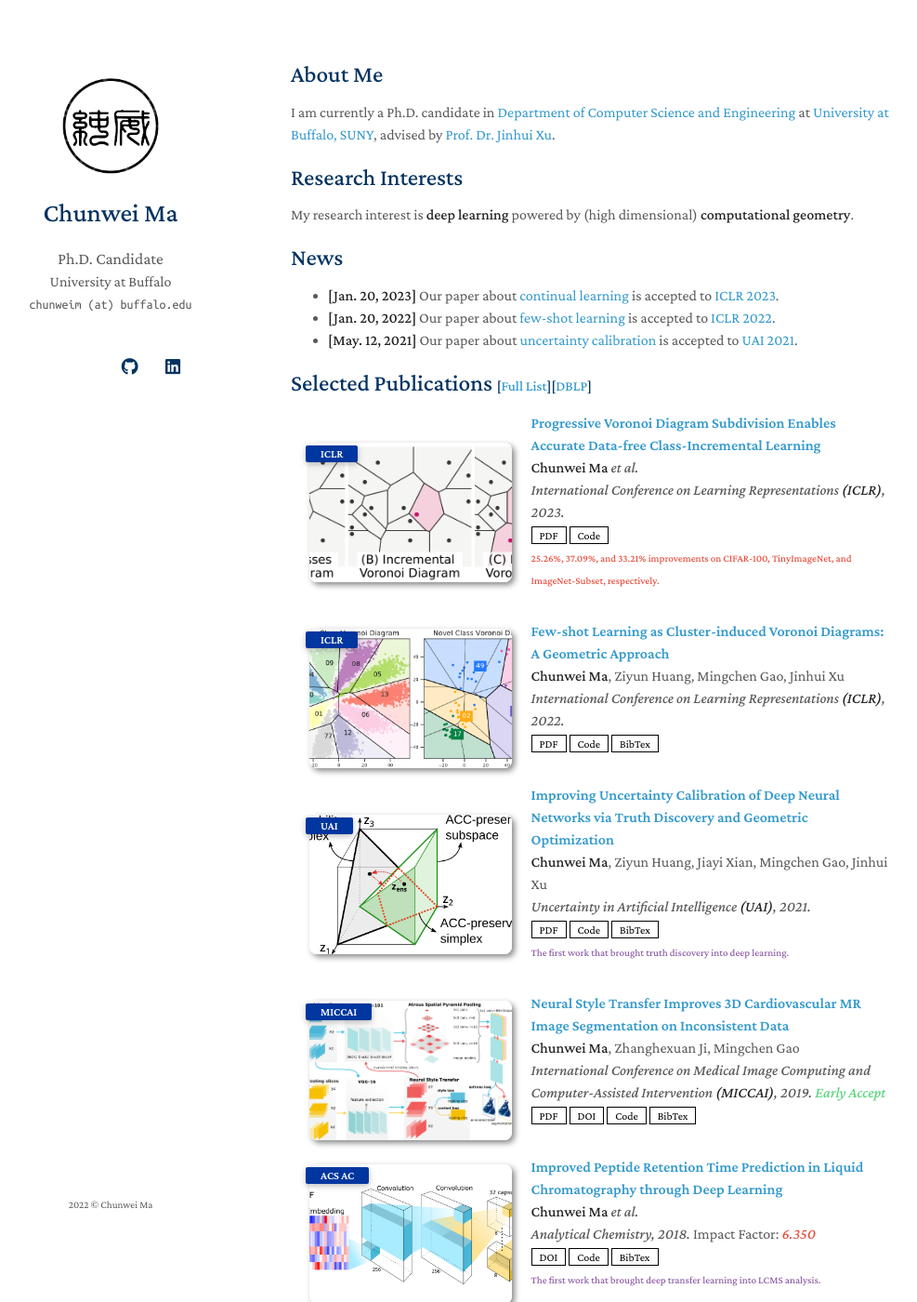
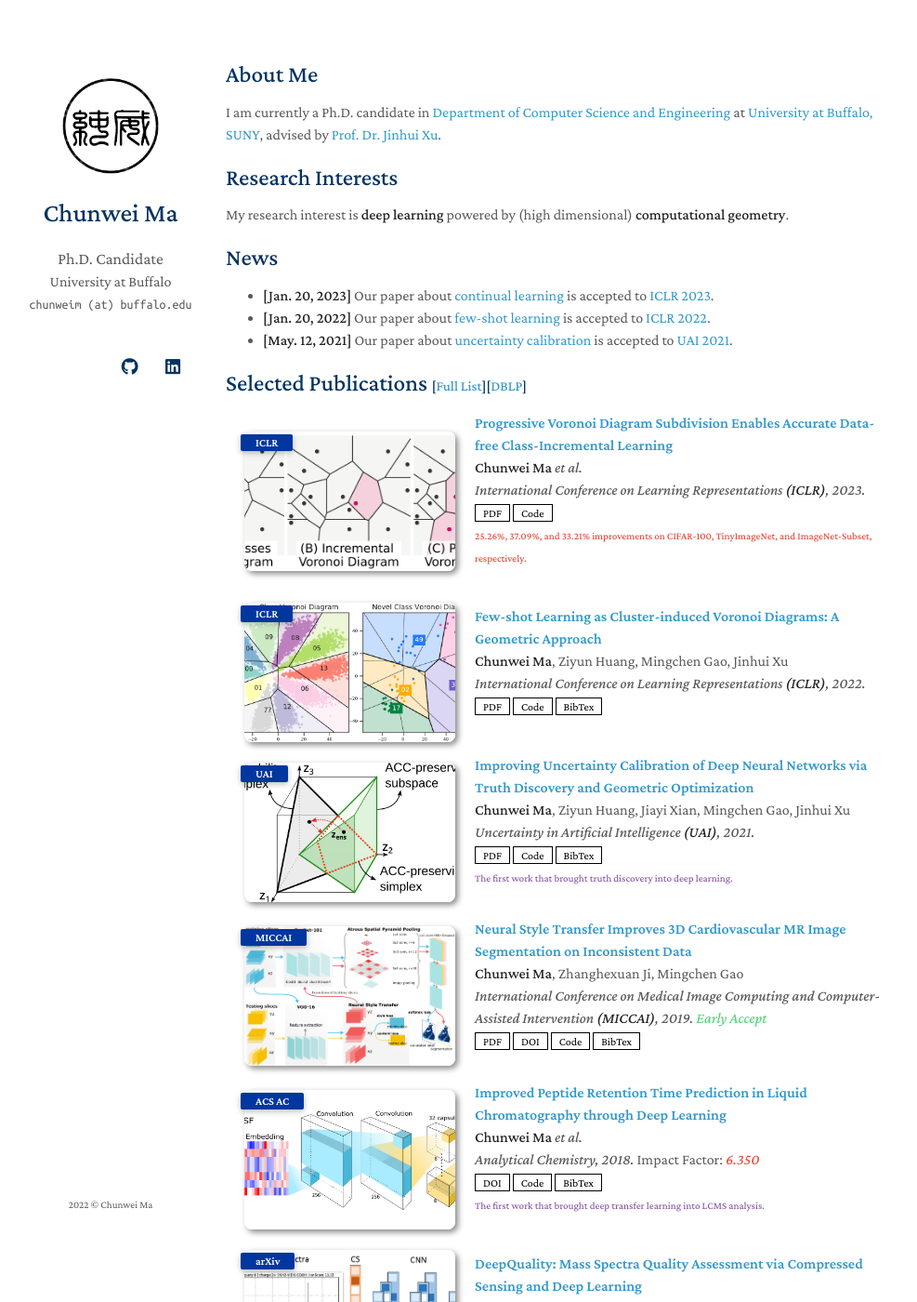
Before and after one commit to MaChunwei/MaChunwei.github.io, a Jekyll site: the page built from index.md, in a window 1280 px wide and 1400 px high. Shown: the whole window at 93% size, without its empty margins (157-1144 px from the left). Built offline with Jekyll 4.4.1, drawn with Linux system fonts in a browser that asks for light colours; nearby versions of some CDN libraries; a style sheet for code colours, icons or effects is not loaded; our own code applies the rules of GitHub Pages for plain Markdown files.

Commit message:
Update minimal-light.scss

```diff
--- a/_sass/minimal-light.scss
+++ b/_sass/minimal-light.scss
@@ -410,7 +410,7 @@ header ul a strong {
 }
 
 section {
-  width:650px;
+  width:720px;
   float:right;
   padding-top:4.0em;
   padding-bottom:50px;
```
